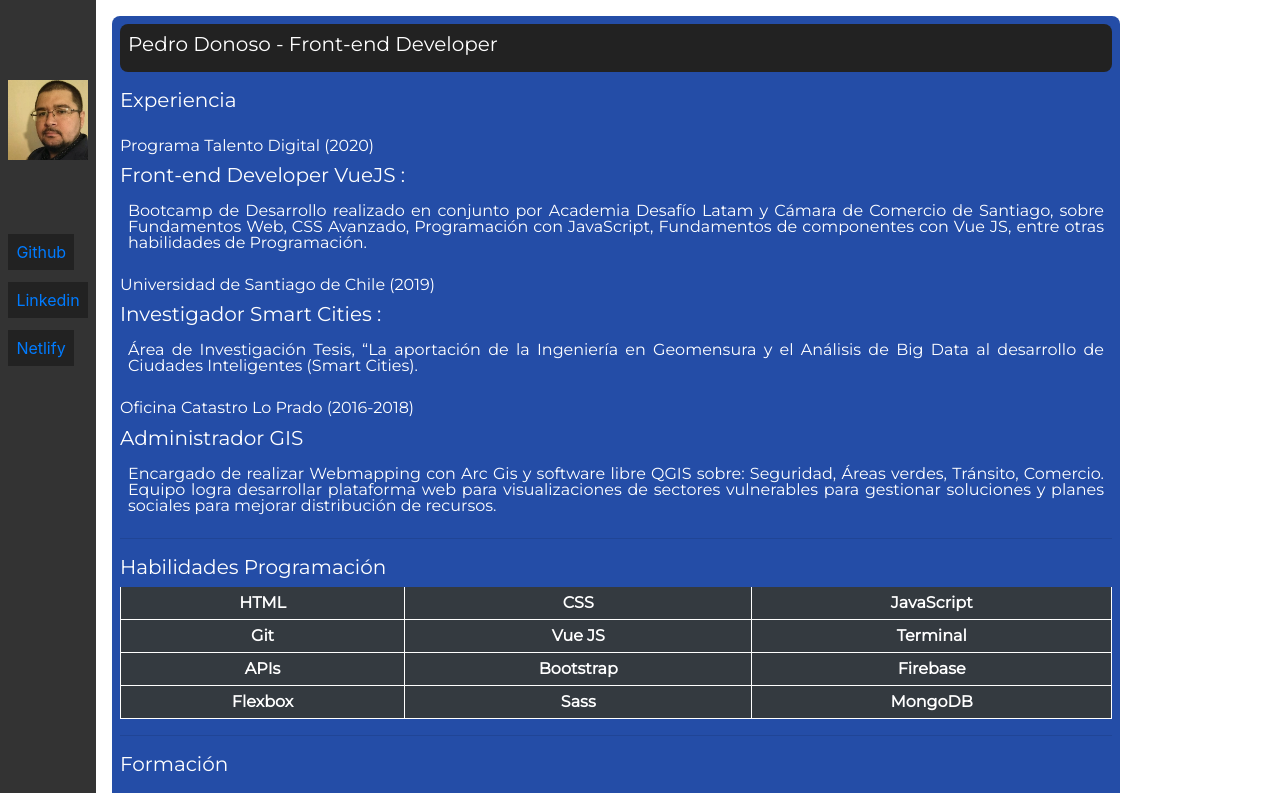
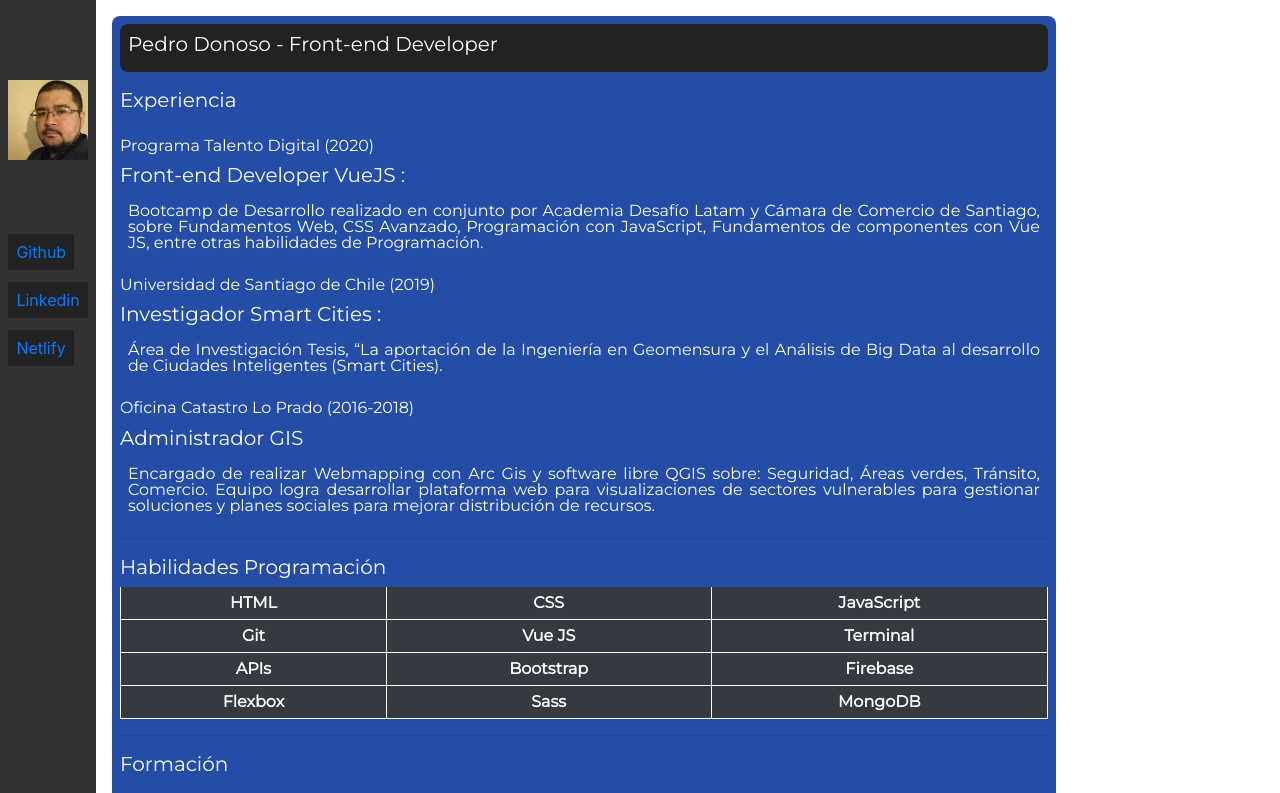
Before and after one commit to pedro-donoso/about-me, a Vue app: page / in a window 1280 px wide. Shown: the top 793 px of the page. Built offline with nearby package versions, Linux system fonts and the light colour scheme.

Commit message:
prueba en movil

```diff
--- a/src/App.vue
+++ b/src/App.vue
@@ -19,7 +19,7 @@ export default {
 
 <style lang="scss" scoped>
 .view-container {
-  width: 80%;
+  width: 75%;
   padding: 0.5rem;
   margin-left: 6rem;
 }
```
